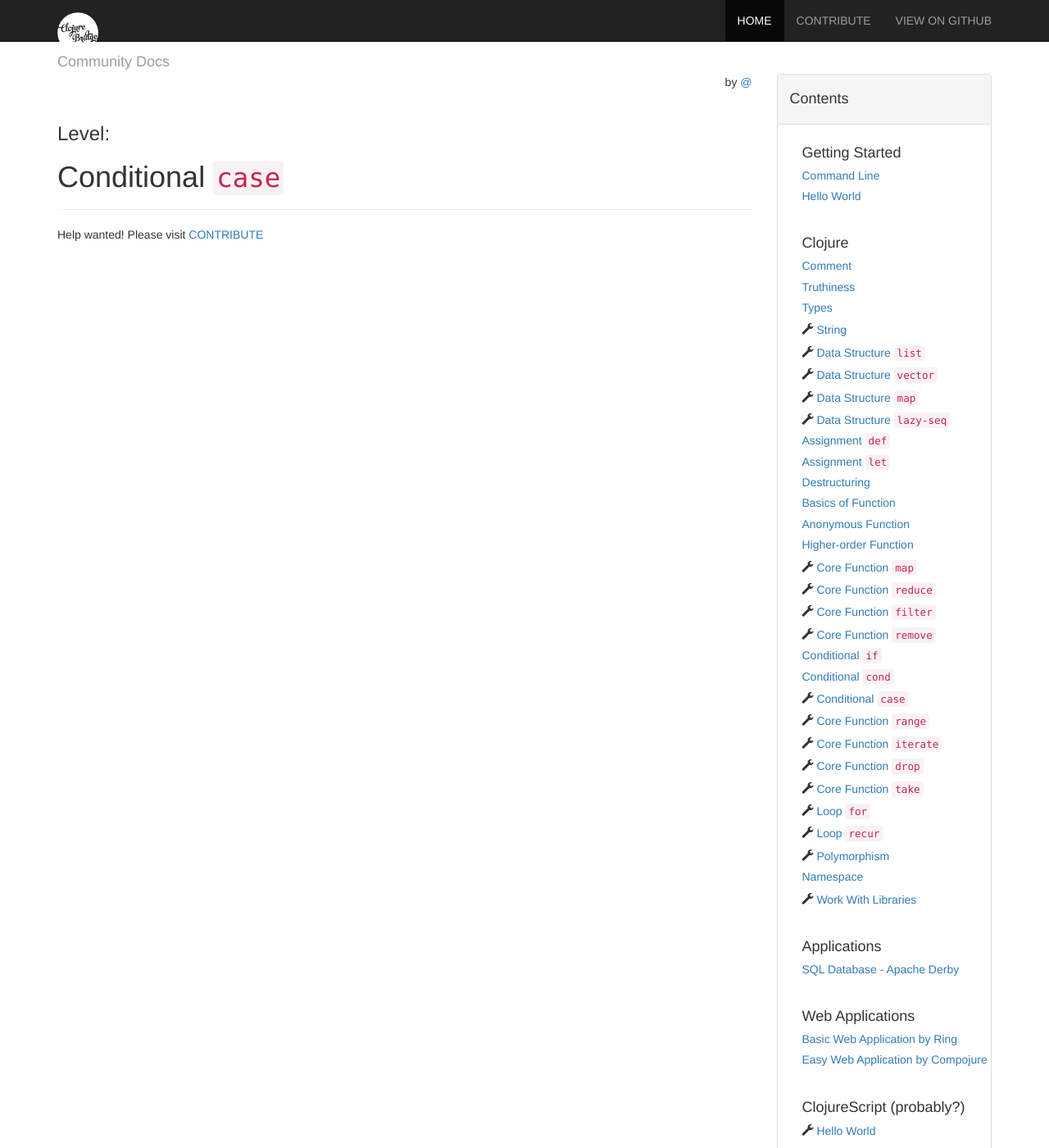
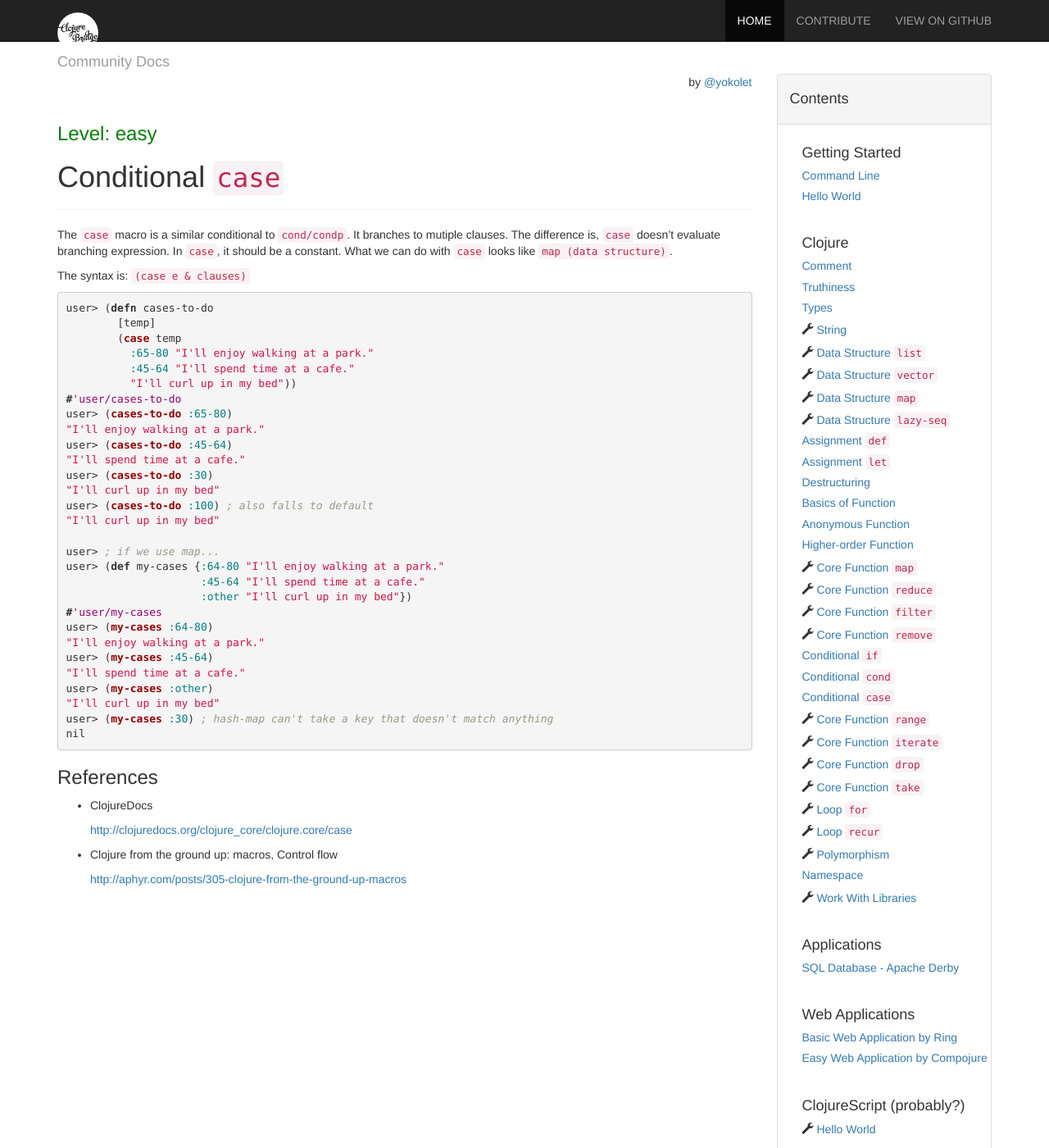
Before and after one commit to ClojureBridge/community-docs, a Jekyll site: the page built from docs/clojure/case.md, in a window 1280 px wide and 1400 px high. Shown: the whole window at 82% size. Built offline with Jekyll 4.4.1, drawn with Linux system fonts in a browser that asks for light colours; nearby versions of some CDN libraries.

Commit message:
Adds case section

```diff
--- a/_data/clojure.yml
+++ b/_data/clojure.yml
@@ -69,7 +69,6 @@
 
 - title: Conditional <code>case</code>
   permalink: /docs/clojure/case/
-  todo: true
 
 - title: Core Function <code>range</code>
   permalink: /docs/clojure/range/
--- a/docs/clojure/case.md
+++ b/docs/clojure/case.md
@@ -2,8 +2,58 @@
 layout: docs
 title: Conditional <code>case</code>
 permalink: /docs/clojure/case/
-level:
-author:
+level: easy
+author: yokolet
 ---
 
-Help wanted! Please visit  [CONTRIBUTE]({{ site.baseurl }}/docs/contribute)
+The `case` macro is a similar conditional to [`cond/condp`]({{ site.baseurl}}/docs/clojure/cond/).
+It branches to mutiple clauses.
+The difference is, `case` doesn't evaluate branching expression.
+In `case`, it should be a constant.
+What we can do with `case` looks like [`map (data structure)`]({{ site.baseurl}}/docs/clojure/hash/).
+
+The syntax is: `(case e & clauses)`
+
+{% highlight clojure %}
+user> (defn cases-to-do
+        [temp]
+        (case temp
+          :65-80 "I'll enjoy walking at a park."
+          :45-64 "I'll spend time at a cafe."
+          "I'll curl up in my bed"))
+#'user/cases-to-do
+user> (cases-to-do :65-80)
+"I'll enjoy walking at a park."
+user> (cases-to-do :45-64)
+"I'll spend time at a cafe."
+user> (cases-to-do :30)
+"I'll curl up in my bed"
+user> (cases-to-do :100) ; also falls to default
+"I'll curl up in my bed"
+
+user> ; if we use map...
+user> (def my-cases {:64-80 "I'll enjoy walking at a park."
+                     :45-64 "I'll spend time at a cafe."
+                     :other "I'll curl up in my bed"})
+#'user/my-cases
+user> (my-cases :64-80)
+"I'll enjoy walking at a park."
+user> (my-cases :45-64)
+"I'll spend time at a cafe."
+user> (my-cases :other)
+"I'll curl up in my bed"
+user> (my-cases :30) ; hash-map can't take a key that doesn't match anything
+nil
+{% endhighlight %}
+
+
+### References
+
+- ClojureDocs
+
+    [http://clojuredocs.org/clojure_core/clojure.core/case](http://clojuredocs.org/clojure_core/clojure.core/case)
+
+
+- Clojure from the ground up: macros, Control flow
+
+    [http://aphyr.com/posts/305-clojure-from-the-ground-up-macros](http://aphyr.com/posts/305-clojure-from-the-ground-up-macros)
```
